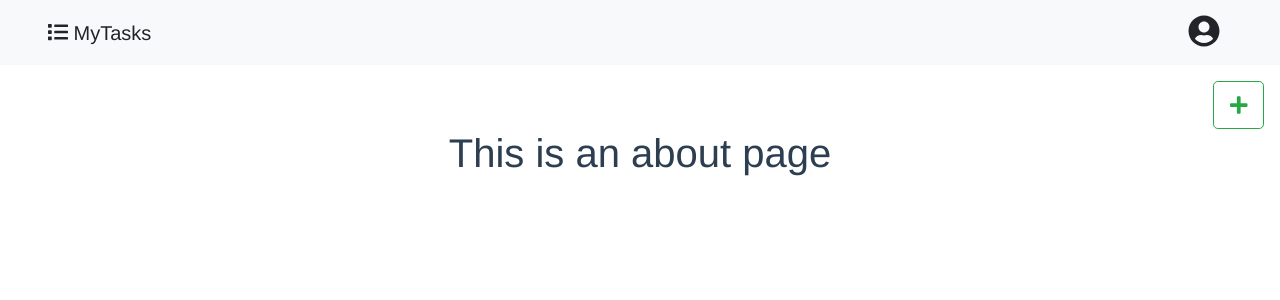
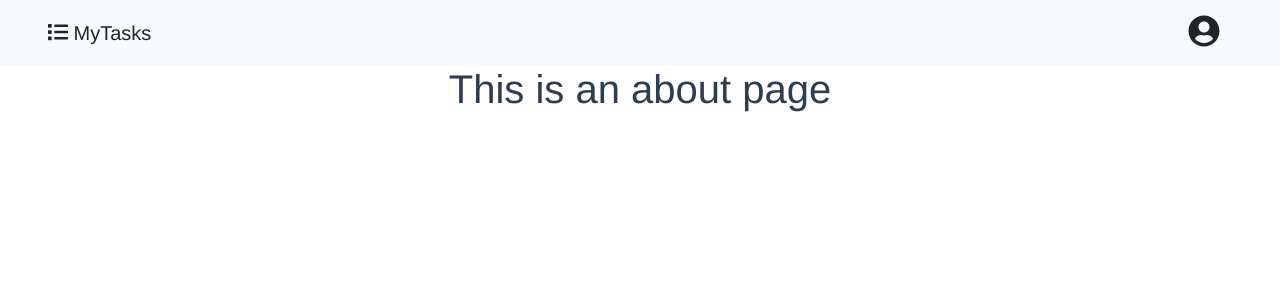
Before and after one commit to rodrigoyuri/list-to-do, a Vue app in the folder web/: page /about in a window 1280 px wide. Shown: the top 300 px of the page. Built offline with nearby package versions, Linux system fonts and the light colour scheme.

Commit message:
Remoção do buttonAddTask, data, methods, create e style

```diff
--- a/web/src/components/NavBar.vue
+++ b/web/src/components/NavBar.vue
@@ -25,56 +25,11 @@
 
             </div>
         </nav>
-        <div class="d-flex justify-content-end mr-3 mt-3">
-            <button
-                class="btn btn-outline-success btn-lg"
-                v-if="showButtonAdd"
-                @click.prevent="showForm()"><font-awesome-icon icon="plus" /></button>
-        </div>
     </div>
 </template>
 
 <script>
 
-import EventBus from '../event-bus';
-
 export default {
-    data() {
-        return {
-            titles: [
-                {
-                    name: 'Symfony',
-                    uriLogo: 'https://symfony.com/logos/symfony_black_03.png'
-                },
-                {
-                    name: 'Vuejs',
-                    uriLogo: 'https://vuejs.org/images/logo.png'
-                },
-            ],
-            showButtonAdd: true
-        }
-    },
-
-    created: function() {
-        const thisVue = this;
-
-        EventBus.$on('cancelRegister', function() {
-            thisVue.showButtonAdd = true;
-        })
-    },
-
-    methods: {
-        showForm() {
-            this.showButtonAdd = false;
-            EventBus.$emit('showForm');
-        }
-    }
 }
 </script>
-
-<style>
-    img {
-        height: 35px;
-        width: 35px;
-    }
-</style>
```
